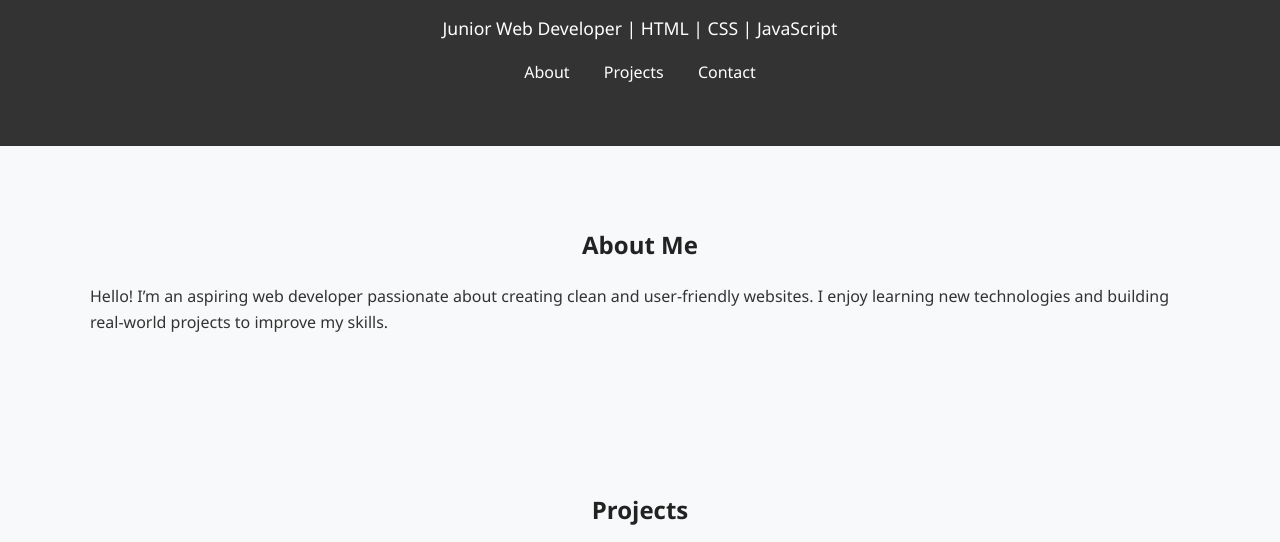
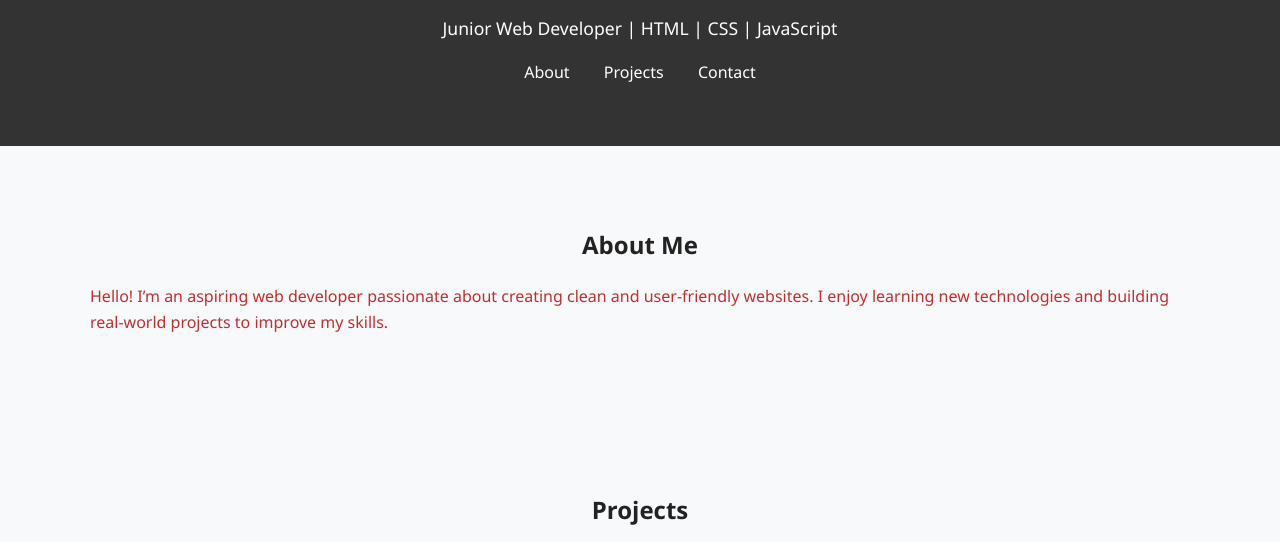
Before and after one commit to saifulhasanhere/Beginner-portfolio, a plain HTML site: page index.html in a window 1280 px wide. Shown: the part 258-800 px from the top of the page. Drawn offline with Linux system fonts and the light colour scheme.

Commit message:
Add files via upload

```diff
--- a/index.html
+++ b/index.html
@@ -4,6 +4,7 @@
   <meta charset="UTF-8">
   <meta name="viewport" content="width=device-width, initial-scale=1.0">
   <title>Saiful Hasan | Web Developer</title>
+  <link rel="icon" href="images/profile-photo.jpg">
   <link rel="stylesheet" href="style.css">
 </head>
 <body>
--- a/style.css
+++ b/style.css
@@ -4,7 +4,7 @@ body {
   margin: 0;
   padding: 0;
   background: #f8f9fa;
-  color: #333;
+  color: #c02f2f;
   line-height: 1.6;
 }
 
```
